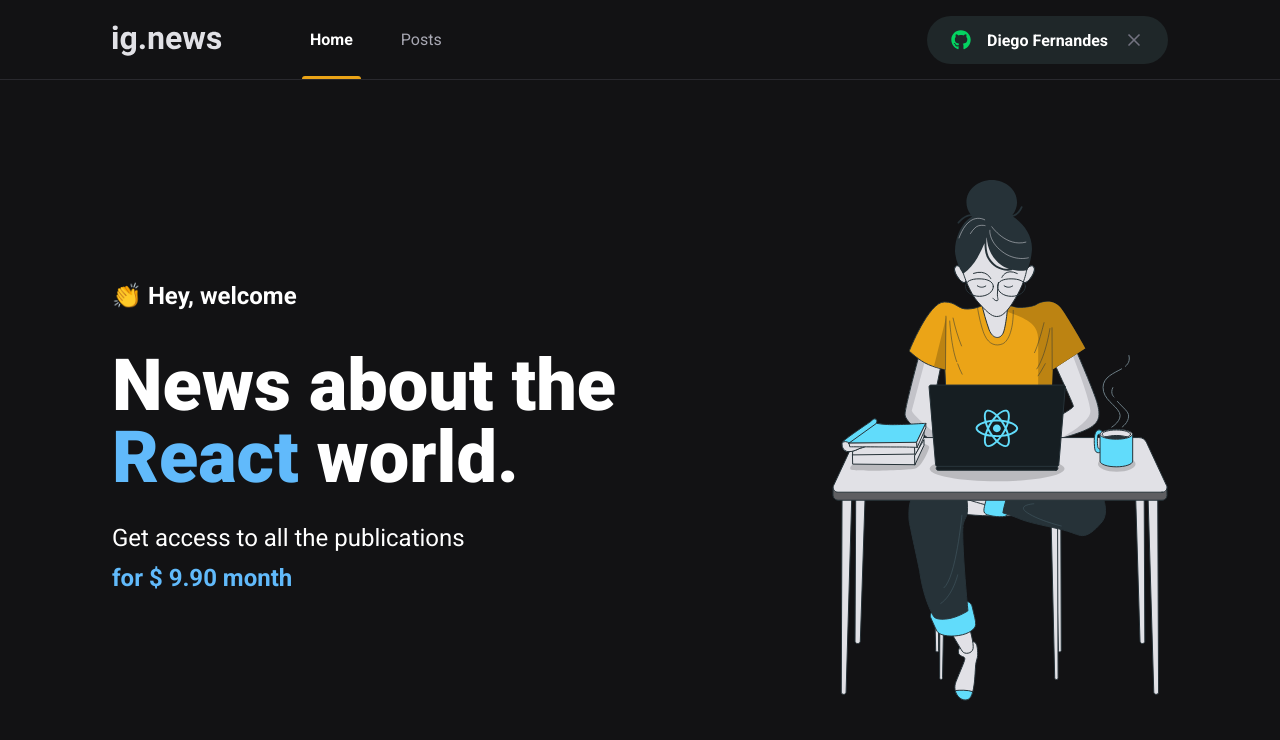
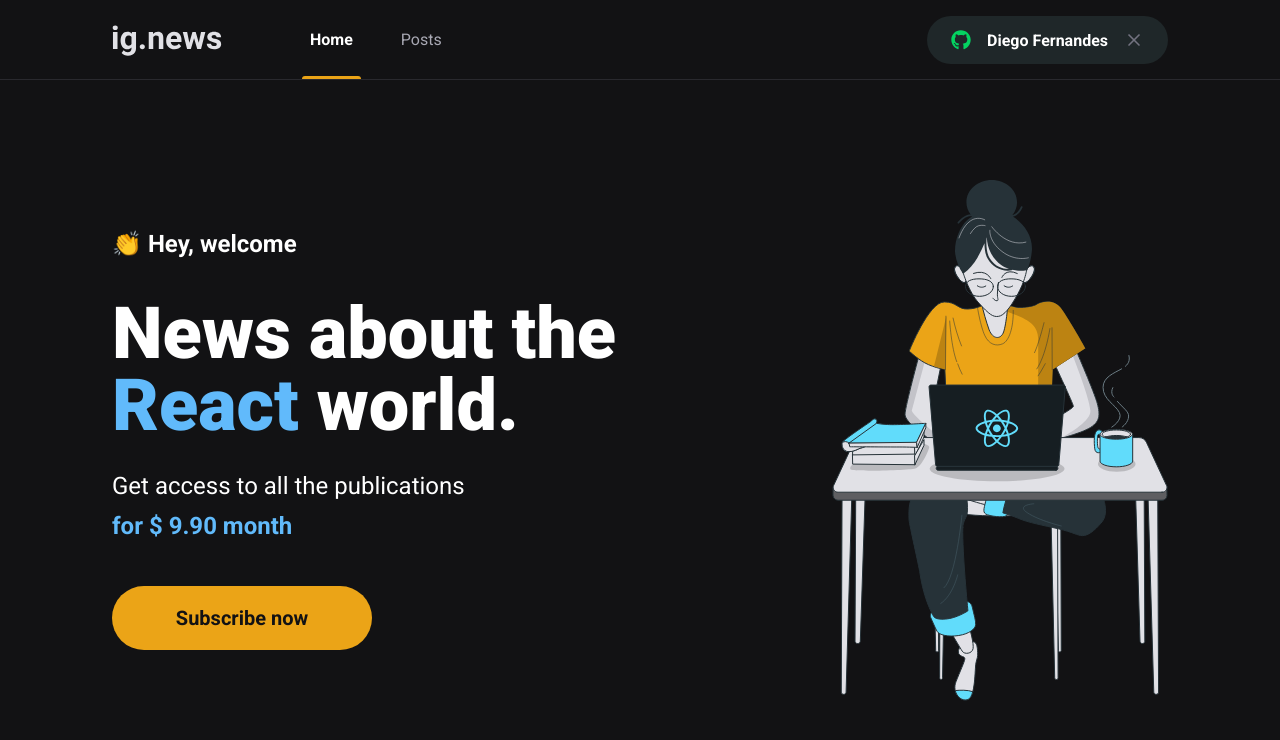
Before and after one commit to lucasbaquinoo/ignews, a Next.js app: page / in a window 1280 px wide. Shown: the top 740 px of the page. Built offline with nearby package versions, Linux system fonts and the light colour scheme.

Commit message:
created the SubscribeButton component

```diff
--- a/src/components/SubscribeButton/index.tsx
+++ b/src/components/SubscribeButton/index.tsx
@@ -0,0 +1,12 @@
+import styles from './styles.module.scss';
+
+export function SubscribeButton() {
+  return (
+    <button
+      type="button"
+      className={styles.subscribeButton}
+    >
+      Subscribe now
+    </button>
+  )
+}
--- a/src/components/SubscribeButton/styles.module.scss
+++ b/src/components/SubscribeButton/styles.module.scss
@@ -0,0 +1,20 @@
+.subscribeButton {
+  width: 260px;
+  height: 4rem;
+  border: 0;
+  border-radius: 2rem;
+  background: var(--yellow-500);
+  color: var(--gray-900);
+  font-size: 1.25rem;
+  font-weight: bold;
+
+  display: flex;
+  align-items: center;
+  justify-content: center;
+
+  transition: filter 0.2s;
+
+  &:hover {
+    filter: brightness(0.8);
+  }
+}
--- a/src/pages/home.module.scss
+++ b/src/pages/home.module.scss
@@ -38,4 +38,8 @@
       font-weight: bold;
     }
   }
+
+  button {
+    margin-top: 2.5rem;
+  }
 }
--- a/src/pages/index.tsx
+++ b/src/pages/index.tsx
@@ -1,4 +1,5 @@
 import Head from 'next/head'
+import { SubscribeButton } from '../components/SubscribeButton'
 
 import styles from './home.module.scss'
 
@@ -16,6 +17,7 @@ export default function Home() {
             Get access to all the publications <br />
             <span>for $ 9.90 month</span>
           </p>
+          <SubscribeButton />
         </section>
 
         <img src="/images/avatar.svg" alt="Girl coding" />
```
